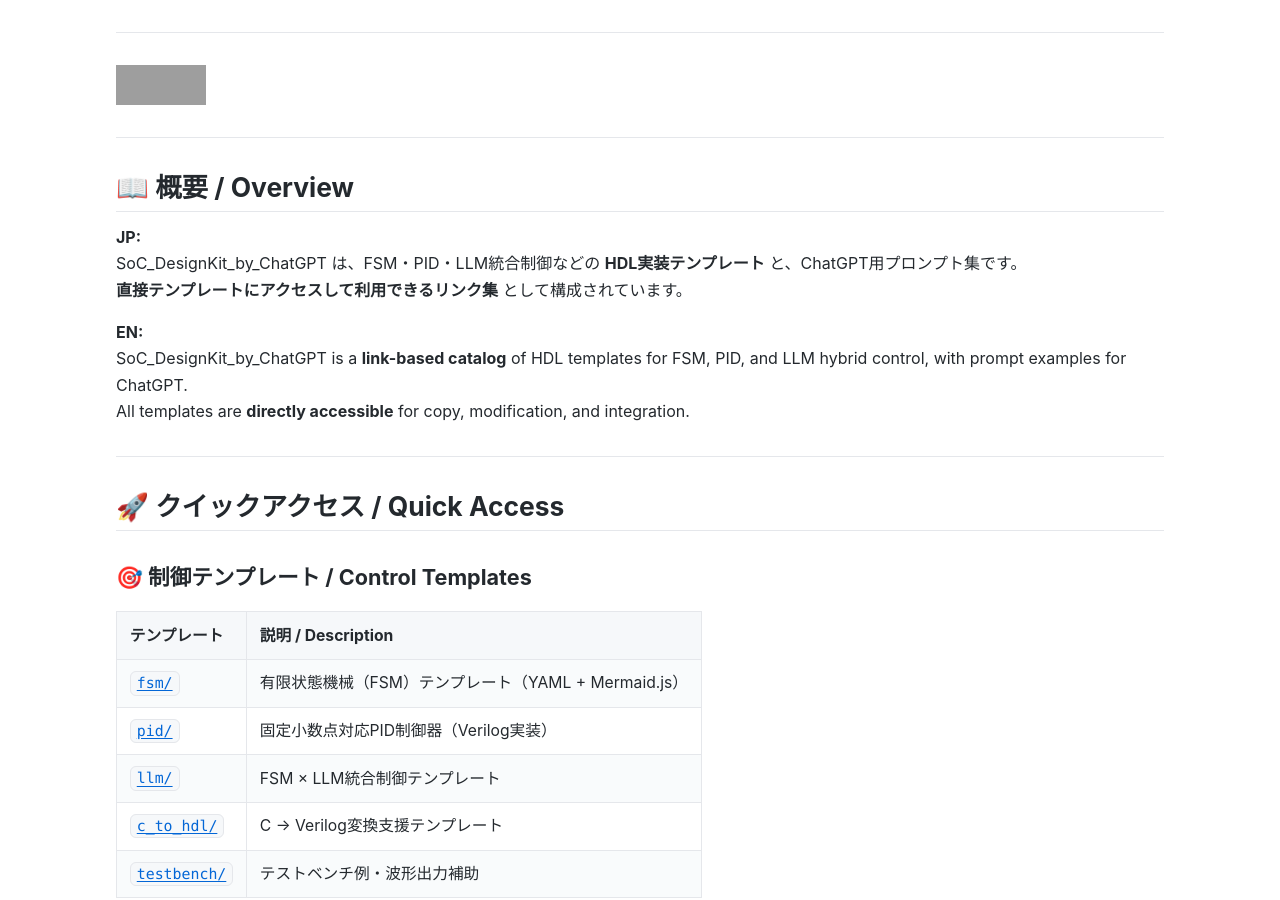
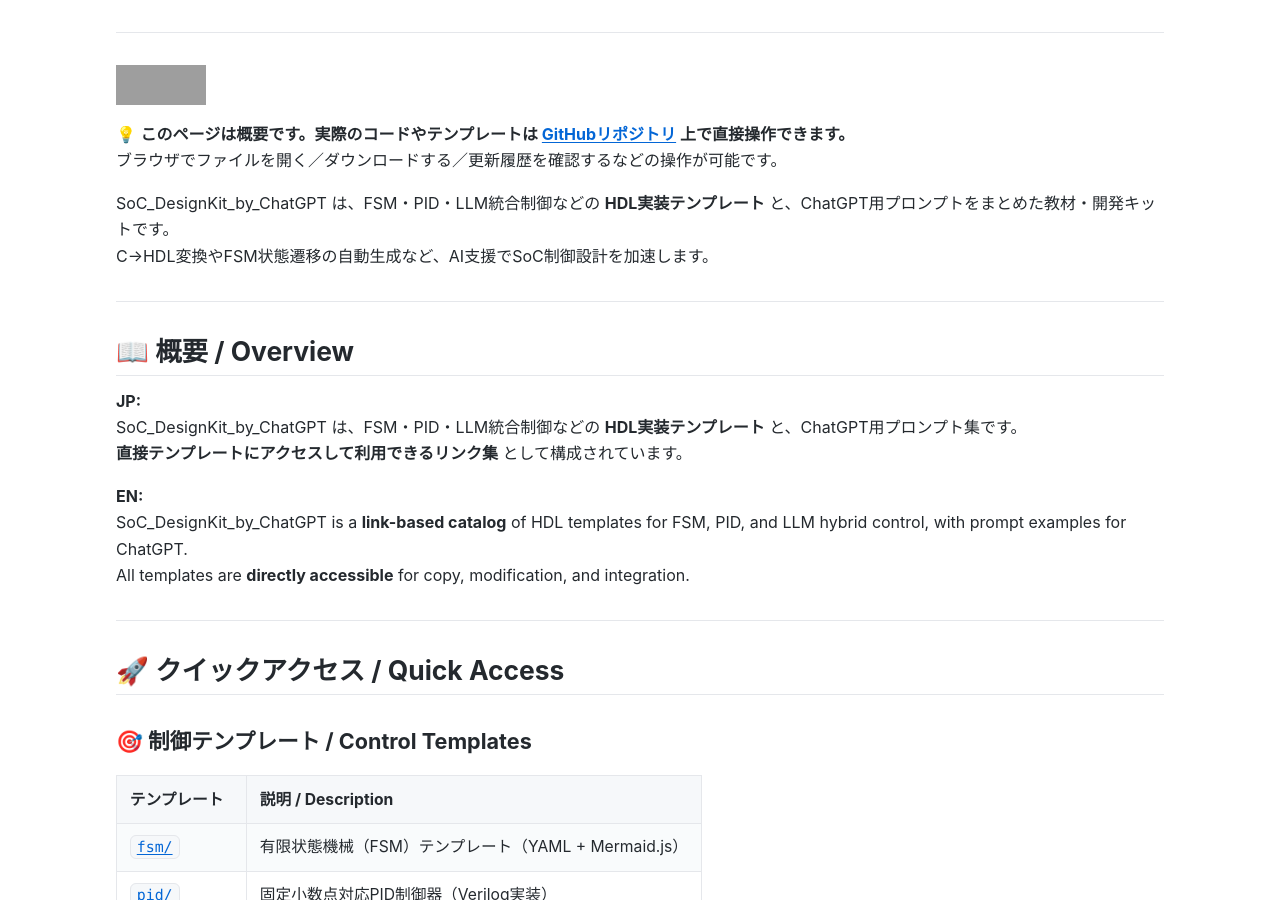
Before and after one commit to Samizo-AITL/EduController, a Jekyll site: the page built from SoC_DesignKit_by_ChatGPT/index.md, in a window 1280 px wide and 900 px high. Built offline with Jekyll 4.4.1, drawn with Linux system fonts in a browser that asks for light colours; grey boxes are pictures that could not be loaded.

Commit message:
Update index.md

```diff
--- a/SoC_DesignKit_by_ChatGPT/index.md
+++ b/SoC_DesignKit_by_ChatGPT/index.md
@@ -8,8 +8,14 @@
 
 # 🧩 SoC_DesignKit_by_ChatGPT
 
+[![GitHub](https://img.shields.io/badge/GitHub-Open%20Repo-black?logo=github)](https://github.com/Samizo-AITL/EduController/tree/main/SoC_DesignKit_by_ChatGPT)
 [![License: MIT](https://img.shields.io/badge/License-MIT-blue.svg)](LICENSE)
-[![CI](https://github.com/Samizo-AITL/SoC_DesignKit_by_ChatGPT/actions/workflows/test.yml/badge.svg)](https://github.com/Samizo-AITL/SoC_DesignKit_by_ChatGPT/actions)
+
+💡 **このページは概要です。実際のコードやテンプレートは [GitHubリポジトリ](https://github.com/Samizo-AITL/EduController/tree/main/SoC_DesignKit_by_ChatGPT) 上で直接操作できます。**
+ブラウザでファイルを開く／ダウンロードする／更新履歴を確認するなどの操作が可能です。
+
+SoC_DesignKit_by_ChatGPT は、FSM・PID・LLM統合制御などの **HDL実装テンプレート** と、ChatGPT用プロンプトをまとめた教材・開発キットです。
+C→HDL変換やFSM状態遷移の自動生成など、AI支援でSoC制御設計を加速します。
 
 ---
 
```
